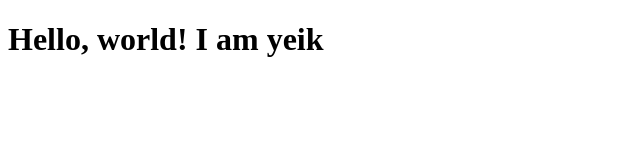
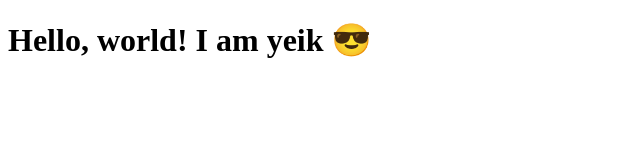
Before and after one commit to yeikerdiaz150501-tech/mi-pagina, a plain HTML site: page index.html in a window 1280 px wide. Shown: the whole page, without its empty margins (0-640 px from the left). Drawn offline with Linux system fonts and the light colour scheme.

Commit message:
Update index.html

```diff
--- a/index.html
+++ b/index.html
@@ -8,6 +8,6 @@
   <link rel="icon" href="favicon.png">
 </head>
 <body>
-  <h1>Hello, world! I am yeik</h1>
+  <h1>Hello, world! I am yeik 😎</h1>
 </body>
 </html>
```
